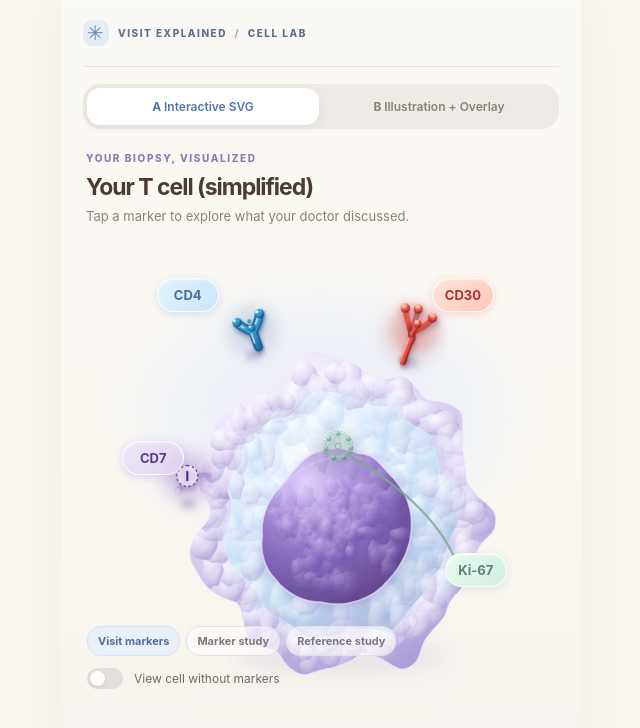
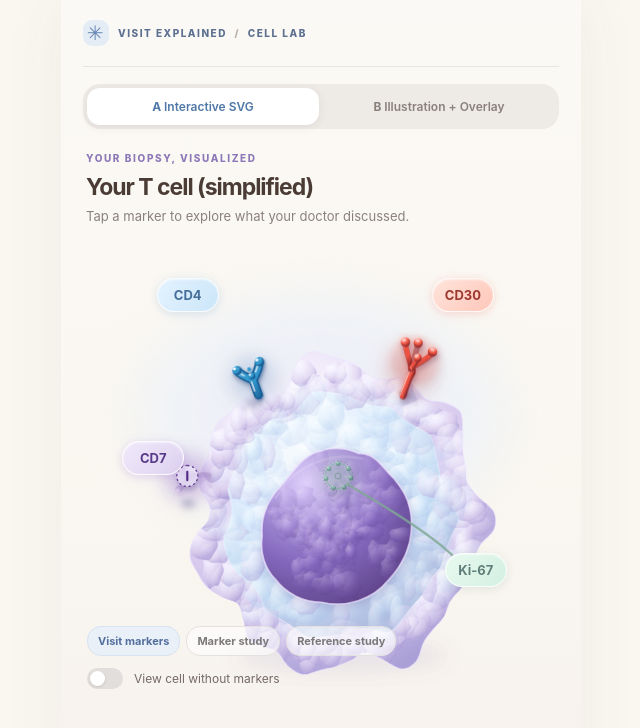
Before and after one commit to RamsayHafer/Cell-Model, a React (Vite) app: page / in a window 1280 px wide. Shown: the top 728 px of the page, without its empty margins (319-959 px from the left). Built offline with nearby package versions, Linux system fonts and the light colour scheme.

Commit message:
Align existing visit and location study markers to reference cell

```diff
--- a/src/markers.ts
+++ b/src/markers.ts
@@ -14,11 +14,11 @@ export type Marker = MarkerVisualSpec & {
 };
 
 export const sampleMarkers: Marker[] = [
-  { id:'cd4', name:'CD4', canonicalName:'CD4', status:'Positive', palette:'blue', cellularLocation:'membrane', visualFamily:'membrane-receptor', resultState:'present', orientation:-20, x:34, y:24, labelX:19, labelY:16,
+  { id:'cd4', name:'CD4', canonicalName:'CD4', status:'Positive', palette:'blue', cellularLocation:'membrane', visualFamily:'membrane-receptor', resultState:'present', orientation:-20, x:34, y:35, labelX:19, labelY:16,
     normal:'CD4 is a surface protein found on helper T cells, which help coordinate immune responses.',
     reason:'Doctors may use CD4 staining to help describe which immune cells are present in a tissue sample.',
     quote:'“The cells in your sample were CD4-positive.”' },
-  { id:'cd30', name:'CD30', canonicalName:'CD30', status:'Present', palette:'coral', cellularLocation:'membrane', visualFamily:'branched-receptor', visualVariant:'reference-cd30', resultState:'present', size:1.2, orientation:16, x:71, y:25, labelX:83, labelY:16,
+  { id:'cd30', name:'CD30', canonicalName:'CD30', status:'Present', palette:'coral', cellularLocation:'membrane', visualFamily:'branched-receptor', visualVariant:'reference-cd30', resultState:'present', size:1.2, orientation:16, x:71, y:33, labelX:83, labelY:16,
     normal:'CD30 is a signaling protein found on some activated immune cells. It helps regulate how immune cells respond and communicate.',
     reason:'Some lymphomas express CD30, so testing for it can help describe the cells and may inform treatment discussions.',
     quote:'“Your biopsy showed CD30-positive cells.”' },
@@ -26,7 +26,7 @@ export const sampleMarkers: Marker[] = [
     normal:'CD7 is a surface protein commonly found on T cells.',
     reason:'A change in CD7 staining is one detail pathologists consider alongside the rest of the biopsy.',
     quote:'“The report notes loss of CD7 expression.”' },
-  { id:'ki67', name:'Ki-67', canonicalName:'Ki-67', status:'Discussed', palette:'green', cellularLocation:'nuclear', visualFamily:'proliferation-pattern', resultState:'mentioned', x:54, y:51, labelX:86, labelY:80,
+  { id:'ki67', name:'Ki-67', canonicalName:'Ki-67', status:'Discussed', palette:'green', cellularLocation:'nuclear', visualFamily:'proliferation-pattern', resultState:'mentioned', x:54, y:58, labelX:86, labelY:80,
     normal:'Ki-67 is a protein associated with cells that are actively dividing.',
     reason:'Doctors may discuss the Ki-67 result as one way to describe how active the sampled cells appear.',
     quote:'“We also talked about the Ki-67 result.”' },
@@ -35,7 +35,7 @@ export const sampleMarkers: Marker[] = [
 // These show spatial behaviors, not a co-expression pattern or patient findings.
 export const markerStudyMarkers: Marker[] = [
   { ...sampleMarkers[1], id:'study-cd30', status:'Illustrated receptor', exampleOnly:true,
-    x:72, y:25, labelX:83, labelY:14, size:1.3, orientation:18,
+    x:72, y:33, labelX:83, labelY:14, size:1.3, orientation:18,
     quote:'A surface receptor illustration; no patient result is represented.' },
   { id:'study-cd7', name:'CD7', canonicalName:'CD7', status:'Illustrated receptor', palette:'purple', cellularLocation:'membrane', visualFamily:'forked-receptor', visualVariant:'reference-cd7', resultState:'present', exampleOnly:true,
     x:22, y:60, labelX:11, labelY:46, size:1.46, orientation:-90,
@@ -43,12 +43,12 @@ export const markerStudyMarkers: Marker[] = [
     reason:'The graphic demonstrates a different surface receptor silhouette from CD30.',
     quote:'A surface receptor illustration; no patient result is represented.' },
   { id:'study-bcl2', name:'BCL2', canonicalName:'BCL2', status:'Illustrated location', palette:'gold', cellularLocation:'cytoplasmic', visualFamily:'cytoplasmic-protein', resultState:'present', exampleOnly:true,
-    x:37, y:69, labelX:15, labelY:84, size:1.28,
+    x:33, y:68, labelX:15, labelY:84, size:1.28,
     normal:'BCL2 is a protein associated with cell survival and is found at mitochondria inside the cell.',
     reason:'This warm amber protein cluster demonstrates an intracellular location; it is not a surface receptor.',
     quote:'An intracellular location example; no patient result is represented.' },
   { id:'study-p53', name:'p53', canonicalName:'p53', status:'Illustrated location', palette:'cyan', cellularLocation:'nuclear', visualFamily:'nuclear-protein', resultState:'present', exampleOnly:true,
-    x:54, y:51, labelX:84, labelY:77, size:1.16,
+    x:54, y:58, labelX:84, labelY:77, size:1.16,
     normal:'p53 is a protein involved in a cell’s response to damage and is commonly found in the nucleus.',
     reason:'This compact blue cluster demonstrates a nuclear marker, distinct from a membrane receptor.',
     quote:'A nuclear location example; no patient result is represented.' },
```
